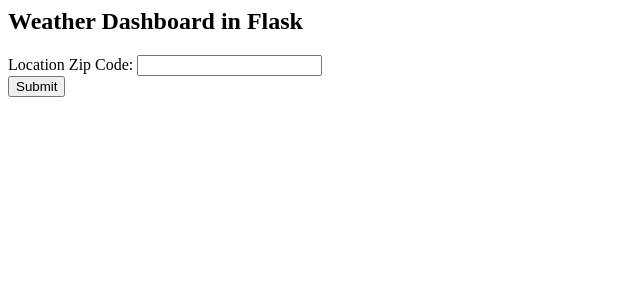
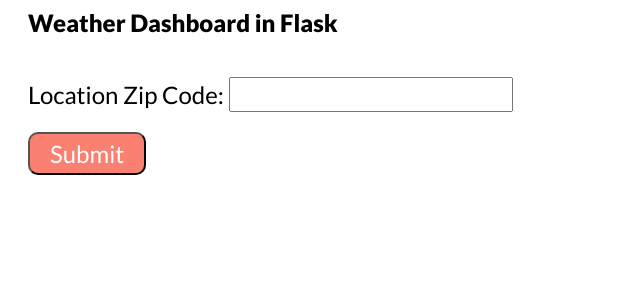
Before and after one commit to cyschneck/Flask-Weather-Application, a Flask app: page / in a window 1280 px wide. Shown: the top 300 px of the page, without its empty margins (0-640 px from the left). Run offline with Flask 2, Linux system fonts and the light colour scheme.

Commit message:
.css style with google fonts

```diff
--- a/app.py
+++ b/app.py
@@ -15,8 +15,7 @@ def get_weather_results(zip_code, api_key):
 	r = requests.get(api_url)
 	return r.json()
 
-# create a simple flask application:
-
+# CREATE A SIMPLE FLASK APPLICATION:
 app = Flask(__name__) # name is configured to be the name of the application replaced at runtime
 
 # map application to a route to a simple webpage
@@ -41,8 +40,8 @@ def render_results():
 						location=location,
 						feels_like=feels_like_temp,
 						weather_description=weather_description,
-						temp=temp)
+						temp=temp,
+						zipCode=zip_code)
 
 if __name__ == '__main__':
 	app.run() # only run flask app once
-	#print(get_weather_results("80305", get_api_key()))
--- /dev/null
+++ b/static/styles/home.css
@@ -0,0 +1,24 @@
+.weatherText {
+	font-family: "Lato", "sans-serif";
+	font-size: 24px;
+}
+
+h2 {
+	padding-left: 20px;
+}
+
+#weatherForm {
+	padding: 20px;
+}
+
+#weatherSubmit {
+	color: white;
+	background-color: #fa8072;
+	padding: 5px 20px;
+	border-radius: 10px;
+	margin-top: 20px;
+}
+
+#weatherSubmit:hover {
+	cursor: pointer;
+}
--- a/templates/home.html
+++ b/templates/home.html
@@ -1,13 +1,15 @@
 <html>
 	<head>
 		<Title>Weather Dashboard</Title>
+		<link rel="stylesheet" type="text/css" href= "static/styles/home.css">
+		<link rel="preconnect" href="https://fonts.googleapis.com"><link rel="preconnect" href="https://fonts.gstatic.com" crossorigin><link href="https://fonts.googleapis.com/css2?family=Lato:wght@400;900&display=swap" rel="stylesheet">
 	</head>
 	<body>
-		<h2>Weather Dashboard in Flask</h2>
-		<form action="{{ url_for('render_results') }}" method="post">
-			Location Zip Code: <input type="text" name="zipCode">
+		<h2 class="weatherText">Weather Dashboard in Flask</h2>
+		<form class="weatherText" id="weatherForm" action="{{ url_for('render_results') }}" method="post">
+			Location Zip Code: <input class="weatherText" id="weatherInput" type="text" name="zipCode">
 			<br>
-			<input type="submit" value="Submit">
+			<input class="weatherText" id="weatherSubmit" type="submit" value="Submit">
 		</form>
 	</body>
 </html>
--- a/templates/results.html
+++ b/templates/results.html
@@ -1,9 +1,11 @@
 <html>
 	<head>
-		<Title>Results</Title>
+		<Title>Weather at {{ zipCode }}</Title>
+		<link rel="stylesheet" type="text/css" href= "static/styles/results.css">
+		<link rel="preconnect" href="https://fonts.googleapis.com"><link rel="preconnect" href="https://fonts.gstatic.com" crossorigin><link href="https://fonts.googleapis.com/css2?family=Lato:wght@400;900&display=swap" rel="stylesheet">
 	</head>
 	<body>
-		<div>
+		<div id="weatherResults">
 			<h3>Weather in {{ location }} </h3>
 			<h2>{{ temp }}° F</h2>
 			<h3>{{ weather_description }}</h3>
```
Also changed, not shown: static/styles/results.css (added, +9 -0 lines).
